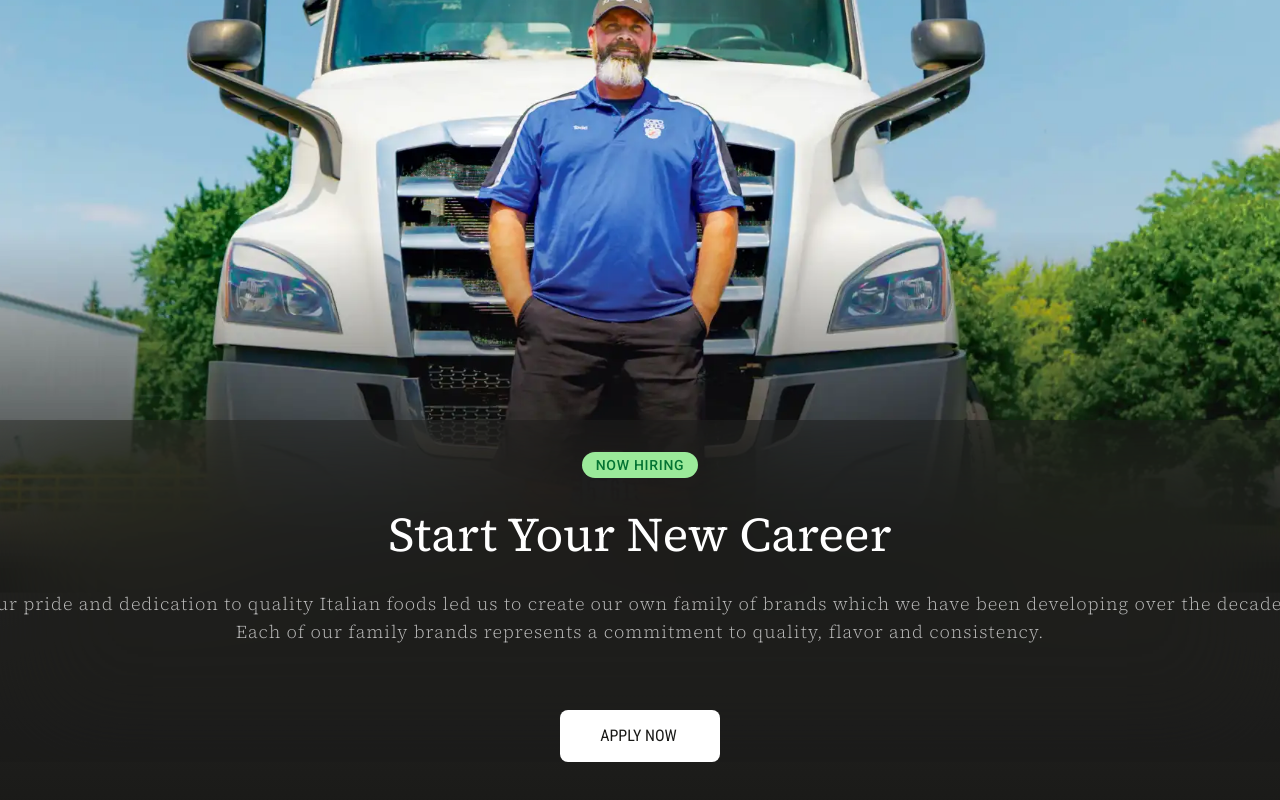
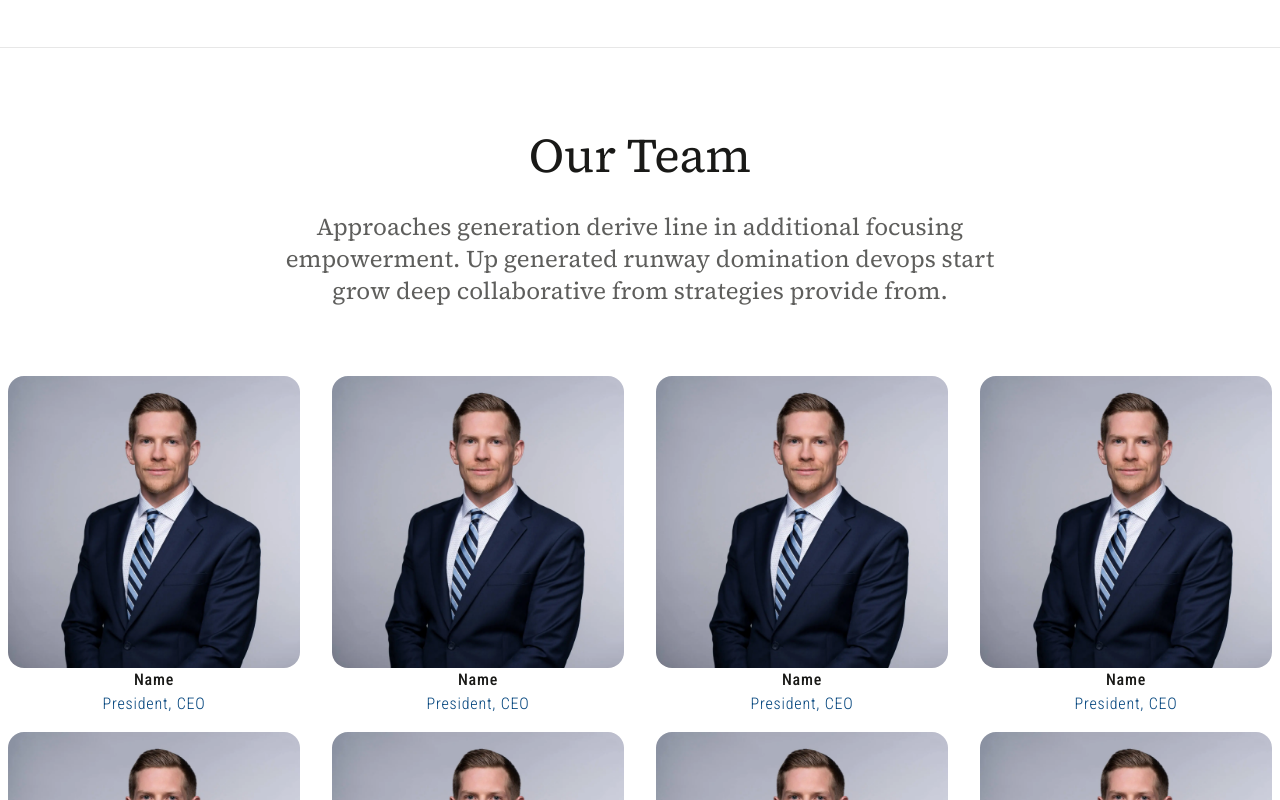
Before and after one commit to whitelabelco/sofo-foods, a Next.js app: page /about in a window 1280 px wide. Shown: the part 3200-4000 px from the top of the page. Built offline with nearby package versions, Linux system fonts and the light colour scheme.

Commit message:
create team section

```diff
--- a/src/app/about/page.tsx
+++ b/src/app/about/page.tsx
@@ -11,7 +11,6 @@ import Header from "../components/Header";
 import Text from "../components/Text";
 import Button from "../components/Button";
 import Tag from "../components/Tag";
-
 
 export default function About() {
   const router = useRouter()
@@ -72,6 +71,12 @@ export default function About() {
     </section>
   )
 
+  const historicalImage = (
+    <section className="flex justify-center items-center bg-tan overflow-hidden py-8">
+      <Image className="max-w-7xl" src="/images/historical.webp" alt="Sofo history" width={1920} height={1080} />
+    </section>
+  )
+
   const historyTagSection = (
     <section className="flex md:flex-row justify-center items-center my-4 md:h-[566px] overflow-hidden">
       <div className="flex flex-col sm:flex-row lg:max-w-screen-2xl gap-8 sm:gap-0 lg:gap-32 border-b border-darkest/10">
@@ -102,13 +107,62 @@ export default function About() {
     </section>
   )
 
+  const team = [
+    {name: "Name", title: "President, CEO"},
+    {name: "Name", title: "President, CEO"},
+    {name: "Name", title: "President, CEO"},
+    {name: "Name", title: "President, CEO"},
+    {name: "Name", title: "President, CEO"},
+    {name: "Name", title: "President, CEO"},
+    {name: "Name", title: "President, CEO"},
+    {name: "Name", title: "President, CEO"}
+  ]
+
+  const teamParagraph = "Approaches generation derive line in additional focusing empowerment. Up generated runway domination devops start grow deep collaborative from strategies provide from."
+
+  const teamSection = (
+    <>
+      <section className="flex justify-center items-center h-[250px] overflow-hidden my-8">
+        <div className="flex flex-col w-[342px] md:w-[764px] justify-center items-center gap-8">
+          <div className="flex flex-col justify-center items-center text-center gap-8">
+            <Text variant="headlineXl">Our Team</Text>
+            <span className="md:hidden flex flex-col gap-8">
+              <Text variant="paragraph" className="text-darkest/70">{teamParagraph}</Text>
+            </span>
+            <span className="hidden md:flex flex-col gap-8">
+              <Text variant="paragraphL" className="text-darkest/70">{teamParagraph}</Text>
+            </span>
+          </div>
+        </div>
+      </section>
+
+      <div className="flex flex-col items-center justify-center my-8">
+        <div className="grid grid-cols-2 sm:grid-cols-3 xl:grid-cols-4 gap-2 md:gap-4 max-w-screen-xl">
+            {team.map((member, index) => (
+                <div key={index} className="grid grid-cols-1 justify-center items-center">
+                  <div className="mx-2">
+                    <Image className="w-[200px] sm:w-[250px] lg:w-full rounded-lg md:rounded-2xl" src="/images/team-placeholder.png" alt="Team member" width={800} height={800} />
+                  </div>
+                  <div className="flex flex-col justify-center items-center">
+                  <Text variant="mainNav">{member.name}</Text>
+                  <Text variant="paragraph" className="!font-roboto-condensed !text-blue !text-base">{member.title}</Text>
+                  </div>
+                </div>
+            ))}
+        </div>
+      </div>
+    </>
+  )
+
     return (
       <div>
       <Header />
         {aboutSofo}
         {aboutSofoHeroImage}
         {aboutTagSection}
+        {historicalImage}
         {historyTagSection}
+        {teamSection}
       <ContactCallout />
       <CareersCallout />
       <Footer />
```
